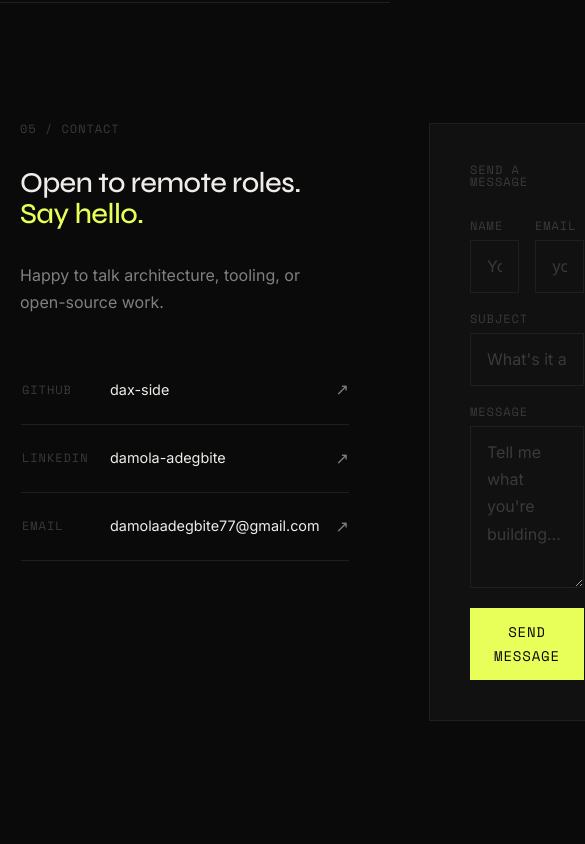
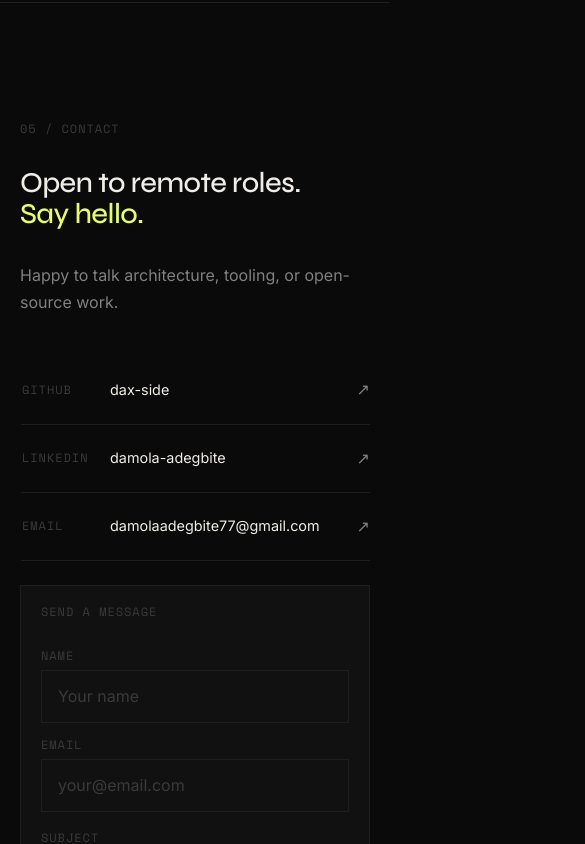
Before and after one commit to dax-side/portfolio, a React (Vite) app: page / in a window 390 px wide. Shown: the part 7200-8044 px from the top of the page, 585 px wide, since content can reach past the window. Built offline with nearby package versions, Linux system fonts and the light colour scheme.

Commit message:
fix: improve mobile responsiveness and layout in Contact component styles

```diff
--- a/src/components/Contact.jsx
+++ b/src/components/Contact.jsx
@@ -176,11 +176,11 @@ export default function Contact() {
 }
 
 const styles = {
-  section: { paddingBottom: '160px' },
+  section: { paddingBottom: 'var(--space-5xl)' },
   layout: {
     display: 'grid',
-    gridTemplateColumns: '1fr 1fr',
-    gap: '80px',
+    gridTemplateColumns: 'repeat(auto-fit, minmax(280px, 1fr))',
+    gap: 'clamp(24px, 5vw, 80px)',
     alignItems: 'start',
   },
   left: {
@@ -208,7 +208,7 @@ const styles = {
   right:      {},
   formCard: {
     border: '1px solid #1F1F1F',
-    padding: '40px',
+    padding: 'clamp(20px, 5vw, 40px)', // MOBILE FIX
     display: 'flex',
     flexDirection: 'column',
     gap: '32px',
@@ -222,7 +222,7 @@ const styles = {
   },
   row: {
     display: 'grid',
-    gridTemplateColumns: '1fr 1fr',
+    gridTemplateColumns: 'repeat(auto-fit, minmax(160px, 1fr))', // MOBILE FIX
     gap: '16px',
   },
   field: {
```
